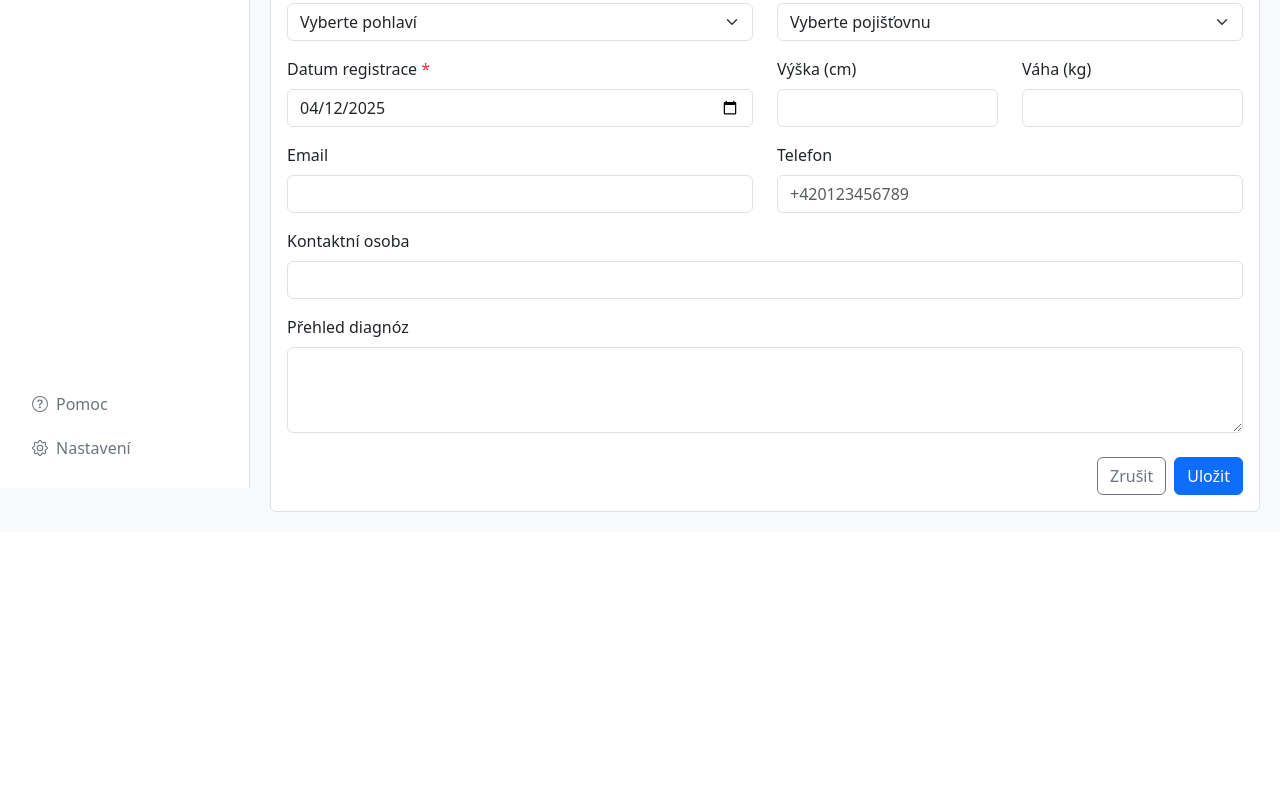
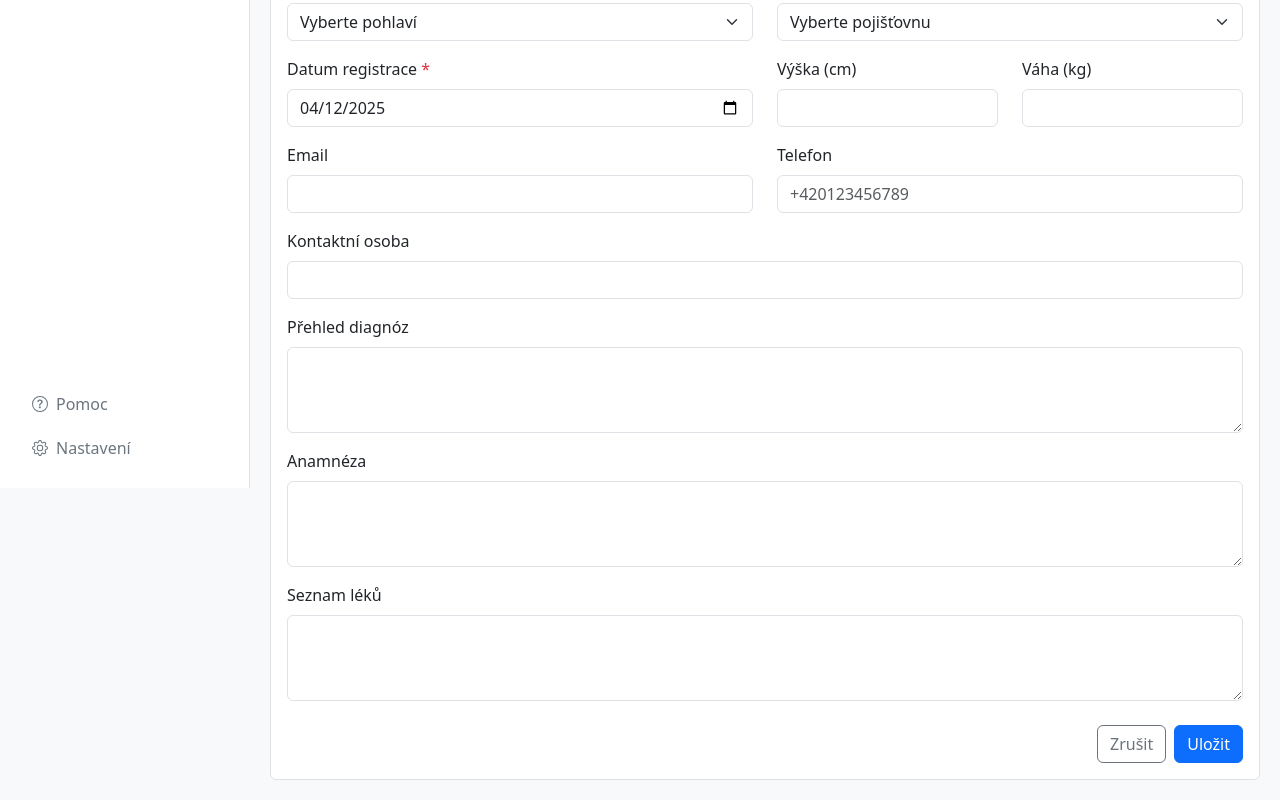
Before and after one commit to PandaCao/medi-practice, a React (Create React App) app in the folder client/: page /patient/add in a window 1280 px wide. Shown: the part 312-1112 px from the top of the page. Before the commit the page ends 844 px from the top, so only its background shows below. Built offline with nearby package versions, Linux system fonts and the light colour scheme.

Commit message:
feat(patients): implement field validation and touched state management in AddPatient component

```diff
--- a/client/src/components/patients/AddPatient.jsx
+++ b/client/src/components/patients/AddPatient.jsx
@@ -37,6 +37,7 @@ const AddPatient = ({ onSaveDraft, onSubmit, onDelete, initialData = {} }) => {
     });
 
     const [errors, setErrors] = useState({});
+    const [touchedFields, setTouchedFields] = useState({});
 
     const handleChange = (e) => {
         const { name, value } = e.target;
@@ -46,12 +47,56 @@ const AddPatient = ({ onSaveDraft, onSubmit, onDelete, initialData = {} }) => {
         }));
     };
 
+    const validateField = (name, value) => {
+        const fieldErrors = validateForm({
+            ...formData,
+            [name]: value,
+        });
+
+        // Vrátíme pouze chybu pro konkrétní pole
+        return fieldErrors[name];
+    };
+
+    const handleBlur = (e) => {
+        const { name, value } = e.target;
+
+        // Označíme pole jako "touched"
+        setTouchedFields((prev) => ({
+            ...prev,
+            [name]: true,
+        }));
+
+        // Validujeme pouze toto pole
+        const fieldError = validateField(name, value);
+        if (fieldError) {
+            setErrors((prev) => ({
+                ...prev,
+                [name]: fieldError,
+            }));
+        } else {
+            setErrors((prev) => {
+                const newErrors = { ...prev };
+                delete newErrors[name];
+                return newErrors;
+            });
+        }
+    };
+
     const handleSubmit = (e) => {
         e.preventDefault();
         const validationErrors = validateForm(formData);
         if (Object.keys(validationErrors).length === 0) {
             onSubmit(formData);
         } else {
+            // Při odeslání označíme všechna pole jako touched
+            const allFieldsTouched = Object.keys(formData).reduce(
+                (acc, field) => ({
+                    ...acc,
+                    [field]: true,
+                }),
+                {},
+            );
+            setTouchedFields(allFieldsTouched);
             setErrors(validationErrors);
         }
     };
@@ -63,6 +108,10 @@ const AddPatient = ({ onSaveDraft, onSubmit, onDelete, initialData = {} }) => {
             {children} <span className="text-danger">*</span>
         </Form.Label>
     );
+
+    // Helper pro zobrazení chyby pouze pokud bylo pole "touched"
+    const shouldShowError = (fieldName) =>
+        touchedFields[fieldName] && errors[fieldName];
 
     return (
         <Form onSubmit={handleSubmit}>
@@ -76,7 +125,8 @@ const AddPatient = ({ onSaveDraft, onSubmit, onDelete, initialData = {} }) => {
                             name="firstName"
                             value={formData.firstName}
                             onChange={handleChange}
-                            isInvalid={!!errors.firstName}
+                            onBlur={handleBlur}
+                            isInvalid={shouldShowError('firstName')}
                             placeholder="Zadejte jméno"
                             maxLength={50}
                         />
@@ -93,7 +143,8 @@ const AddPatient = ({ onSaveDraft, onSubmit, onDelete, initialData = {} }) => {
                             name="lastName"
                             value={formData.lastName}
                             onChange={handleChange}
-                            isInvalid={!!errors.lastName}
+                            onBlur={handleBlur}
+                            isInvalid={shouldShowError('lastName')}
                             placeholder="Zadejte příjmení"
                             maxLength={50}
                         />
@@ -119,18 +170,40 @@ const AddPatient = ({ onSaveDraft, onSubmit, onDelete, initialData = {} }) => {
                         </OverlayTrigger>
                         <PersonalIdInput
                             value={formData.personalId}
-                            onChange={(value) =>
+                            onChange={(value) => {
                                 setFormData((prev) => ({
                                     ...prev,
                                     personalId: value,
-                                }))
-                            }
-                            isInvalid={!!errors.personalId}
+                                }));
+                                // Validujeme při změně, protože PersonalIdInput nemá vlastní onBlur
+                                const fieldError = validateField(
+                                    'personalId',
+                                    value,
+                                );
+                                if (touchedFields.personalId) {
+                                    if (fieldError) {
+                                        setErrors((prev) => ({
+                                            ...prev,
+                                            personalId: fieldError,
+                                        }));
+                                    } else {
+                                        setErrors((prev) => {
+                                            const newErrors = { ...prev };
+                                            delete newErrors.personalId;
+                                            return newErrors;
+                                        });
+                                    }
+                                }
+                            }}
+                            onFocus={() => {
+                                setTouchedFields((prev) => ({
+                                    ...prev,
+                                    personalId: true,
+                                }));
+                            }}
+                            isInvalid={shouldShowError('personalId')}
                             error={errors.personalId}
                         />
-                        <Form.Control.Feedback type="invalid">
-                            {errors.personalId}
-                        </Form.Control.Feedback>
                     </Form.Group>
                 </Col>
                 <Col md={6}>
@@ -149,7 +222,8 @@ const AddPatient = ({ onSaveDraft, onSubmit, onDelete, initialData = {} }) => {
                             name="birthDate"
                             value={formData.birthDate}
                             onChange={handleChange}
-                            isInvalid={!!errors.birthDate}
+                            onBlur={handleBlur}
+                            isInvalid={shouldShowError('birthDate')}
                         />
                         <Form.Control.Feedback type="invalid">
                             {errors.birthDate}
@@ -167,7 +241,8 @@ const AddPatient = ({ onSaveDraft, onSubmit, onDelete, initialData = {} }) => {
                             name="gender"
                             value={formData.gender}
                             onChange={handleChange}
-                            isInvalid={!!errors.gender}
+                            onBlur={handleBlur}
+                            isInvalid={shouldShowError('gender')}
                         >
                             <option value="">Vyberte pohlaví</option>
                             <option value="male">Muž</option>
@@ -185,7 +260,8 @@ const AddPatient = ({ onSaveDraft, onSubmit, onDelete, initialData = {} }) => {
                             name="insuranceCompany"
                             value={formData.insuranceCompany}
                             onChange={handleChange}
-                            isInvalid={!!errors.insuranceCompany}
+                            onBlur={handleBlur}
+                            isInvalid={shouldShowError('insuranceCompany')}
                         >
                             <option value="">Vyberte pojišťovnu</option>
                             {INSURANCE_COMPANIES_LIST.map((company) => (
@@ -211,7 +287,8 @@ const AddPatient = ({ onSaveDraft, onSubmit, onDelete, initialData = {} }) => {
                             name="registrationDate"
                             value={formData.registrationDate}
                             onChange={handleChange}
-                            isInvalid={!!errors.registrationDate}
+                            onBlur={handleBlur}
+                            isInvalid={shouldShowError('registrationDate')}
                             max={new Date().toISOString().split('T')[0]}
                         />
                         <Form.Control.Feedback type="invalid">
@@ -227,9 +304,14 @@ const AddPatient = ({ onSaveDraft, onSubmit, onDelete, initialData = {} }) => {
                             name="height"
                             value={formData.height}
                             onChange={handleChange}
+                            onBlur={handleBlur}
+                            isInvalid={shouldShowError('height')}
                             min={1}
                             max={999}
                         />
+                        <Form.Control.Feedback type="invalid">
+                            {errors.height}
+                        </Form.Control.Feedback>
                     </Form.Group>
                 </Col>
                 <Col md={3}>
@@ -240,9 +322,14 @@ const AddPatient = ({ onSaveDraft, onSubmit, onDelete, initialData = {} }) => {
                             name="weight"
                             value={formData.weight}
                             onChange={handleChange}
+                            onBlur={handleBlur}
+                            isInvalid={shouldShowError('weight')}
                             min={1}
                             max={999}
                         />
+                        <Form.Control.Feedback type="invalid">
+                            {errors.weight}
+                        </Form.Control.Feedback>
                     </Form.Group>
                 </Col>
             </Row>
@@ -257,8 +344,13 @@ const AddPatient = ({ onSaveDraft, onSubmit, onDelete, initialData = {} }) => {
                             name="email"
                             value={formData.email}
                             onChange={handleChange}
+                            onBlur={handleBlur}
+                            isInvalid={shouldShowError('email')}
                             maxLength={100}
                         />
+                        <Form.Control.Feedback type="invalid">
+                            {errors.email}
+                        </Form.Control.Feedback>
                     </Form.Group>
                 </Col>
                 <Col md={6}>
@@ -269,9 +361,14 @@ const AddPatient = ({ onSaveDraft, onSubmit, onDelete, initialData = {} }) => {
                             name="phone"
                             value={formData.phone}
                             onChange={handleChange}
+                            onBlur={handleBlur}
+                            isInvalid={shouldShowError('phone')}
                             maxLength={13}
                             placeholder="+420123456789"
                         />
+                        <Form.Control.Feedback type="invalid">
+                            {errors.phone}
+                        </Form.Control.Feedback>
                     </Form.Group>
                 </Col>
             </Row>
@@ -284,8 +381,13 @@ const AddPatient = ({ onSaveDraft, onSubmit, onDelete, initialData = {} }) => {
                     name="contactPerson"
                     value={formData.contactPerson}
                     onChange={handleChange}
+                    onBlur={handleBlur}
+                    isInvalid={shouldShowError('contactPerson')}
                     maxLength={100}
                 />
+                <Form.Control.Feedback type="invalid">
+                    {errors.contactPerson}
+                </Form.Control.Feedback>
             </Form.Group>
 
             {/* Diagnózy */}
@@ -297,8 +399,47 @@ const AddPatient = ({ onSaveDraft, onSubmit, onDelete, initialData = {} }) => {
                     name="diagnosisOverview"
                     value={formData.diagnosisOverview}
                     onChange={handleChange}
+                    onBlur={handleBlur}
+                    isInvalid={shouldShowError('diagnosisOverview')}
                     maxLength={500}
                 />
+                <Form.Control.Feedback type="invalid">
+                    {errors.diagnosisOverview}
+                </Form.Control.Feedback>
+            </Form.Group>
+
+            <Form.Group className="mb-3">
+                <Form.Label>Anamnéza</Form.Label>
+                <Form.Control
+                    as="textarea"
+                    rows={3}
+                    name="anamnesis"
+                    value={formData.anamnesis}
+                    onChange={handleChange}
+                    onBlur={handleBlur}
+                    isInvalid={shouldShowError('anamnesis')}
+                    maxLength={500}
+                />
+                <Form.Control.Feedback type="invalid">
+                    {errors.anamnesis}
+                </Form.Control.Feedback>
+            </Form.Group>
+
+            <Form.Group className="mb-3">
+                <Form.Label>Seznam léků</Form.Label>
+                <Form.Control
+                    as="textarea"
+                    rows={3}
+                    name="medication"
+                    value={formData.medication}
+                    onChange={handleChange}
+                    onBlur={handleBlur}
+                    isInvalid={shouldShowError('medication')}
+                    maxLength={500}
+                />
+                <Form.Control.Feedback type="invalid">
+                    {errors.medication}
+                </Form.Control.Feedback>
             </Form.Group>
 
             {/* Akční tlačítka */}
```
